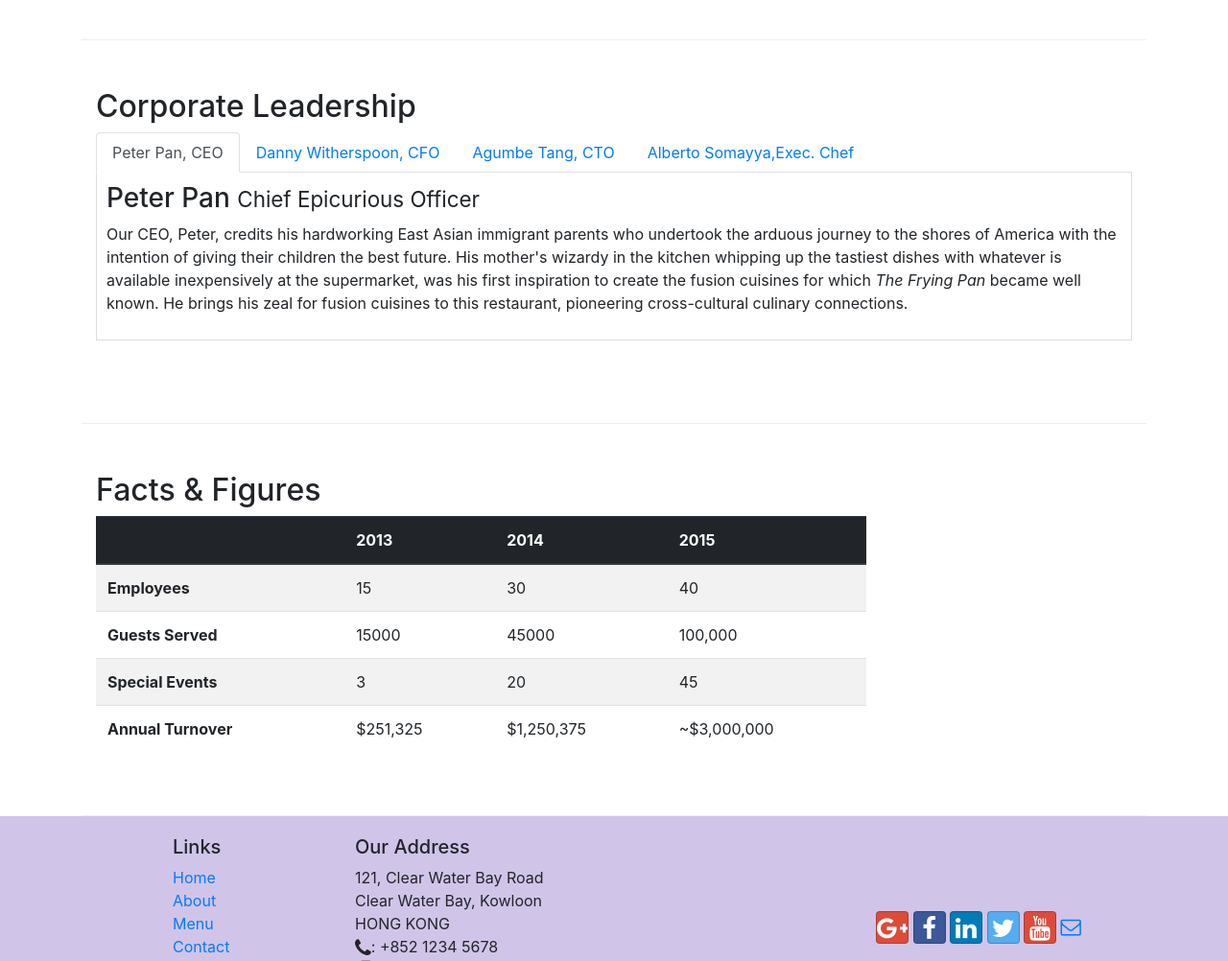
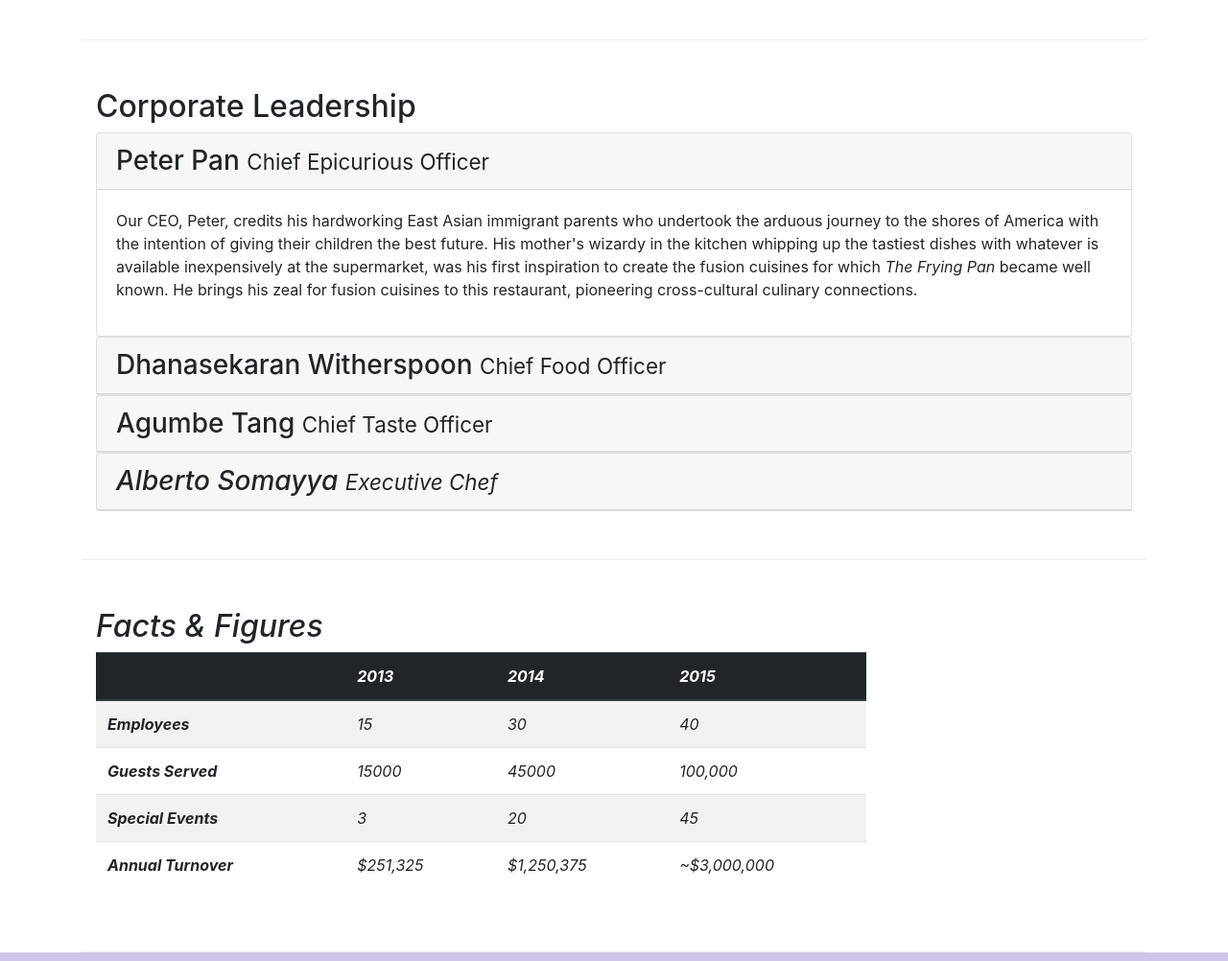
Before and after one commit to Atharv157/bootstrap_course, a website: page aboutus.html in a window 1280 px wide. Shown: the part 960-1962 px from the top of the page at 96% size. Drawn offline with nearby package versions, Linux system fonts and the light colour scheme.

Commit message:
accordion

```diff
--- a/aboutus.html
+++ b/aboutus.html
@@ -102,41 +102,74 @@
         <div class="row row-content ">
             <div class="col-12 col-sm-12">
                 <h2>Corporate Leadership</h2>
-                <ul class="nav nav-tabs">
-                    <li class="nav-item">
-                        <a class="nav-link active" href="#peter"
-                        role="tab"data-toggle="tab">Peter Pan, CEO</a>
-                    </li>
-                    <li class="nav-item">
-                        <a class="nav-link" href="#danny"
-                        role="tab"data-toggle="tab">Danny Witherspoon, CFO</a>
-                    </li>
-                    <li class="nav-item">
-                        <a class="nav-link" href="#agumbe"
-                        role="tab"data-toggle="tab">Agumbe Tang, CTO</a>
-                    </li>
-                    <li class="nav-item">
-                        <a class="nav-link" href="#alberto"
-                        role="tab"data-toggle="tab">Alberto Somayya,Exec. Chef</a>
-                    </li>
-                </ul>
-                <div class="tab-content">
-                    <div role="tabpanel"class="tab-pane fade show active" id="peter">
-                        <h3>Peter Pan <small>Chief Epicurious Officer</small></h3>
-                        <p class="d-none d-sm-block">Our CEO, Peter, credits his hardworking East Asian immigrant parents who undertook the arduous journey to the shores of America with the intention of giving their children the best future. His mother's wizardy in the kitchen whipping up the tastiest dishes with whatever is available inexpensively at the supermarket, was his first inspiration to create the fusion cuisines for which <em>The Frying Pan</em> became well known. He brings his zeal for fusion cuisines to this restaurant, pioneering cross-cultural culinary connections.</p>
+
+
+                <div id ="accordion">
+                    <div class="card">
+                        <div class="card-header"role="tab"id="peterhead">
+                            <h3 class="mb-0">
+                                <a data-toggle="collapse"data-target="#peter">Peter Pan
+                                     <small>Chief Epicurious Officer</small></a>
+                            </h3>
+                        </div>
+                        <div role="tabpanel"class="collapse show " id="peter"data-parent="#accordion">
+                            <div class="card-body">
+                                <p class="d-none d-sm-block">Our CEO, Peter,
+                                    credits his hardworking East Asian immigrant parents who undertook
+                                    the arduous journey to the shores of America with the intention of
+                                    giving their children the best future. His mother's wizardy in the
+                                    kitchen whipping up the tastiest dishes with whatever is available
+                                    inexpensively at the supermarket, was his first inspiration to create
+                                    the fusion cuisines for which <em>The Frying Pan</em> became well known.
+                                     He brings his zeal for fusion cuisines to this restaurant, pioneering
+                                     cross-cultural culinary connections.
+                                </p>
+                            </div>
+
+                        </div>
                     </div>
-                    <div role="tabpanel"class="tab-pane fade " id="danny">
-                        <h3>Dhanasekaran Witherspoon <small>Chief Food Officer</small></h3>
-                        <p class="d-none d-sm-block">Our CFO, Danny, as he is affectionately referred to by his colleagues, comes from a long established family tradition in farming and produce. His experiences growing up on a farm in the Australian outback gave him great appreciation for varieties of food sources. As he puts it in his own words, <em>Everything that runs, wins, and everything that stays, pays!</em></p>
+                    <div class="card">
+                            <div class="card-header" role="tab" id="dannyhead">
+                            <h3 class="mb-0">
+                                <a class="collapsed" data-toggle="collapse" data-target="#danny">
+                                Dhanasekaran Witherspoon <small>Chief Food Officer</small>
+                                </a>
+                            </h3>
+                        </div>
+                        <div class="collapse" id="danny" data-parent="#accordion">
+                            <div class="card-body">
+                                <p class="d-none d-sm-block">Our CFO, Danny, as he is affectionately referred to by his colleagues, comes from a long established family tradition in farming and produce. His experiences growing up on a farm in the Australian outback gave him great appreciation for varieties of food sources. As he puts it in his own words, <em>Everything that runs, wins, and everything that stays, pays!</em></p>
+                            </div>
+                        </div>
                     </div>
-                    <div role="tabpanel"class="tab-pane fade " id="agumbe">
-                        <h3>Agumbe Tang <small>Chief Taste Officer</small></h3>
-                        <p class="d-none d-sm-block">Blessed with the most discerning gustatory sense, Agumbe, our CTO, personally ensures that every dish that we serve meets his exacting tastes. Our chefs dread the tongue lashing that ensues if their dish does not meet his exacting standards. He lives by his motto, <em>You click only if you survive my lick.</em></p>
+                <div class="card">
+                        <div class="card-header" role="tab" id="agumbehead">
+                        <h3 class="mb-0">
+                            <a class="collapsed" data-toggle="collapse" data-target="#agumbe">
+                            Agumbe Tang <small>Chief Taste Officer</small>
+                            </a>
+                        </h3>
                     </div>
-                    <div role="tabpanel"class="tab-pane fade" id="alberto">
-                        <h3>Alberto Somayya <small>Executive Chef</small></h3>
-                        <p class="d-none d-sm-block">Award winning three-star Michelin chef with wide International experience having worked closely with whos-who in the culinary world, he specializes in creating mouthwatering Indo-Italian fusion experiences. He says, <em>Put together the cuisines from the two craziest cultures, and you get a winning hit! Amma Mia!</em></p>
+                    <div class="collapse" id="agumbe" data-parent="#accordion">
+                        <div class="card-body">
+                            <p class="d-none d-sm-block">Blessed with the most discerning gustatory sense, Agumbe, our CTO, personally ensures that every dish that we serve meets his exacting tastes. Our chefs dread the tongue lashing that ensues if their dish does not meet his exacting standards. He lives by his motto, <em>You click only if you survive my lick.</p>
+                        </div>
                     </div>
+                </div>
+                <div class="card">
+                        <div class="card-header" role="tab" id="albertohead">
+                        <h3 class="mb-0">
+                            <a class="collapsed" data-toggle="collapse" data-target="#alberto">
+                            Alberto Somayya <small>Executive Chef</small>
+                            </a>
+                        </h3>
+                    </div>
+                    <div class="collapse" id="alberto" data-parent="#accordion">
+                        <div class="card-body">
+                            <p class="d-none d-sm-block">Award winning three-star Michelin chef with wide International experience having worked closely with whos-who in the culinary world, he specializes in creating mouthwatering Indo-Italian fusion experiences. He says, <em>Put together the cuisines from the two craziest cultures, and you get a winning hit! Amma Mia!</em></p>
+                        </div>
+                    </div>
+                </div>
                 </div>
             </div>
        </div>
```
